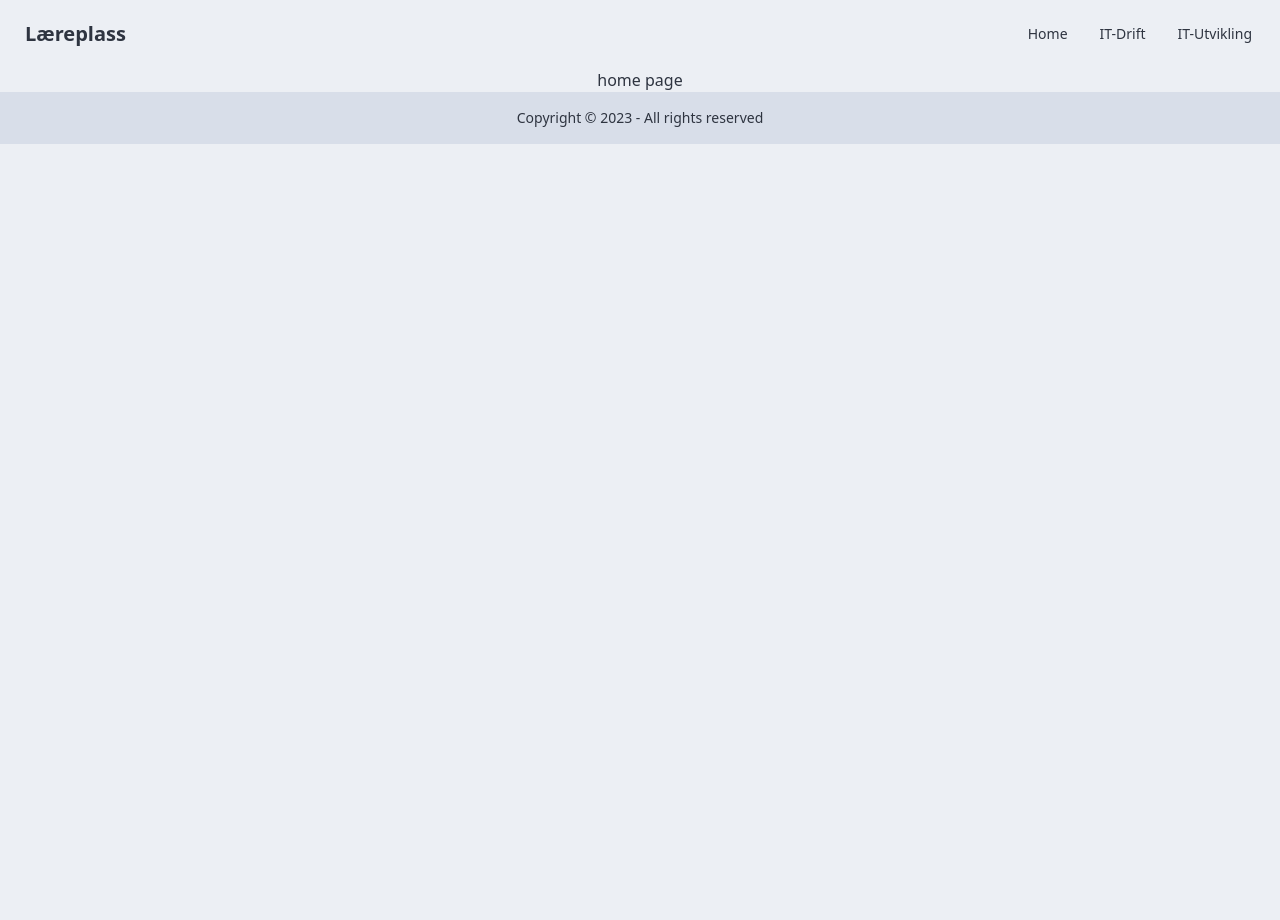
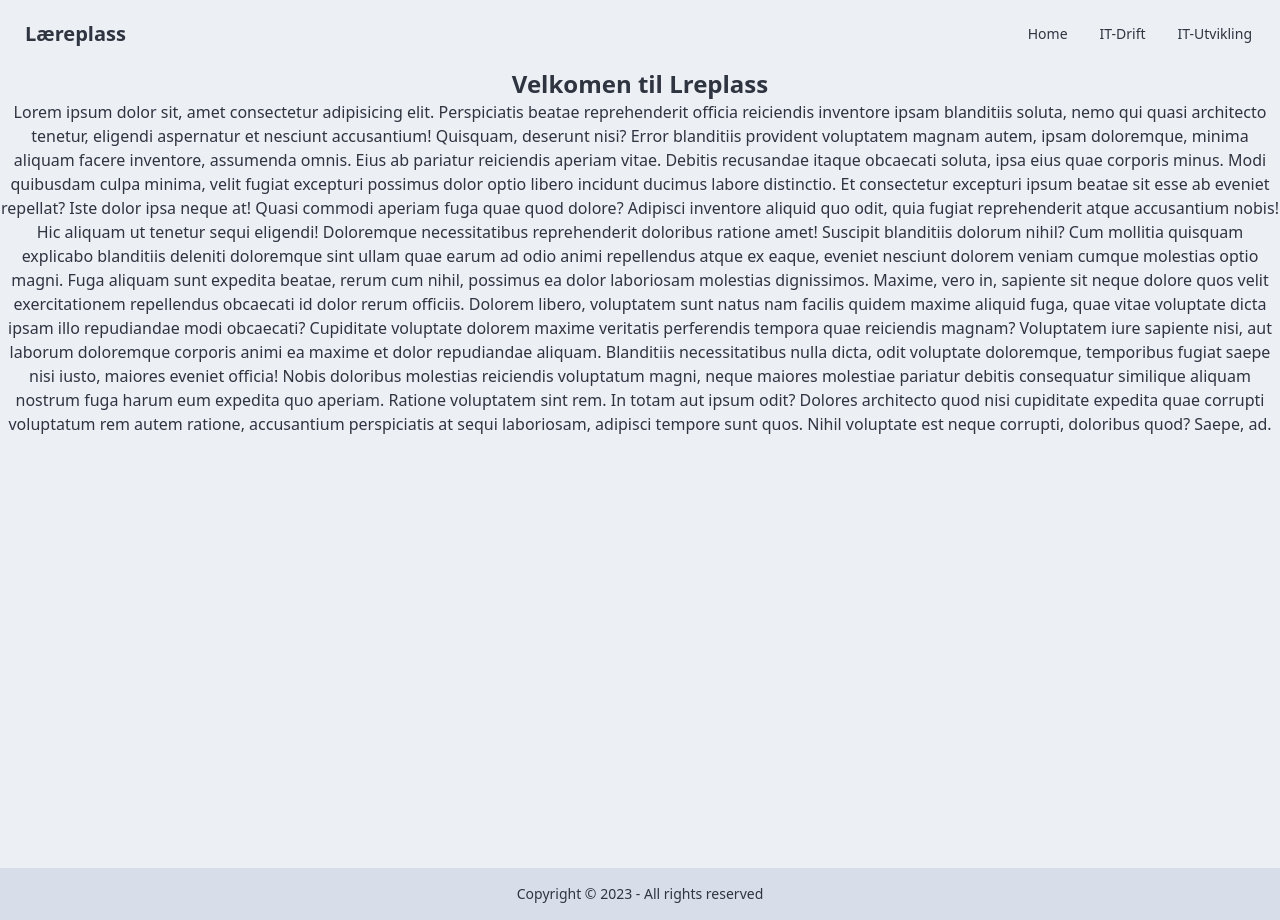
Before and after one commit to bernes1/lreplass, a Vue app in the folder frontend/: page / in a window 1280 px wide. Before the commit the page ends 800 px from the top, so only its background shows below. Built offline with nearby package versions, Linux system fonts and the light colour scheme.

Commit message:
chore: updated the homepage to have som text

```diff
--- a/frontend/src/views/HomeView.vue
+++ b/frontend/src/views/HomeView.vue
@@ -4,9 +4,19 @@ import Footer from '@/components/Footer.vue';
 </script>
 
 <template>
-  <main>
+  <main class="h-screen">
     <div class="text-center">
-<h1>home page</h1>
+      <h1 class="font-bold text-2xl">Velkomen til Lreplass</h1>
+      <p>Lorem ipsum dolor sit, amet consectetur adipisicing elit. Perspiciatis beatae reprehenderit officia reiciendis inventore ipsam blanditiis soluta, nemo qui quasi architecto tenetur, eligendi aspernatur et nesciunt accusantium! Quisquam, deserunt nisi?
+      Error blanditiis provident voluptatem magnam autem, ipsam doloremque, minima aliquam facere inventore, assumenda omnis. Eius ab pariatur reiciendis aperiam vitae. Debitis recusandae itaque obcaecati soluta, ipsa eius quae corporis minus.
+      Modi quibusdam culpa minima, velit fugiat excepturi possimus dolor optio libero incidunt ducimus labore distinctio. Et consectetur excepturi ipsum beatae sit esse ab eveniet repellat? Iste dolor ipsa neque at!
+      Quasi commodi aperiam fuga quae quod dolore? Adipisci inventore aliquid quo odit, quia fugiat reprehenderit atque accusantium nobis! Hic aliquam ut tenetur sequi eligendi! Doloremque necessitatibus reprehenderit doloribus ratione amet!
+      Suscipit blanditiis dolorum nihil? Cum mollitia quisquam explicabo blanditiis deleniti doloremque sint ullam quae earum ad odio animi repellendus atque ex eaque, eveniet nesciunt dolorem veniam cumque molestias optio magni.
+      Fuga aliquam sunt expedita beatae, rerum cum nihil, possimus ea dolor laboriosam molestias dignissimos. Maxime, vero in, sapiente sit neque dolore quos velit exercitationem repellendus obcaecati id dolor rerum officiis.
+      Dolorem libero, voluptatem sunt natus nam facilis quidem maxime aliquid fuga, quae vitae voluptate dicta ipsam illo repudiandae modi obcaecati? Cupiditate voluptate dolorem maxime veritatis perferendis tempora quae reiciendis magnam?
+      Voluptatem iure sapiente nisi, aut laborum doloremque corporis animi ea maxime et dolor repudiandae aliquam. Blanditiis necessitatibus nulla dicta, odit voluptate doloremque, temporibus fugiat saepe nisi iusto, maiores eveniet officia!
+      Nobis doloribus molestias reiciendis voluptatum magni, neque maiores molestiae pariatur debitis consequatur similique aliquam nostrum fuga harum eum expedita quo aperiam. Ratione voluptatem sint rem. In totam aut ipsum odit?
+      Dolores architecto quod nisi cupiditate expedita quae corrupti voluptatum rem autem ratione, accusantium perspiciatis at sequi laboriosam, adipisci tempore sunt quos. Nihil voluptate est neque corrupti, doloribus quod? Saepe, ad.</p>
     </div>
   </main>
   <Footer></Footer>
```
